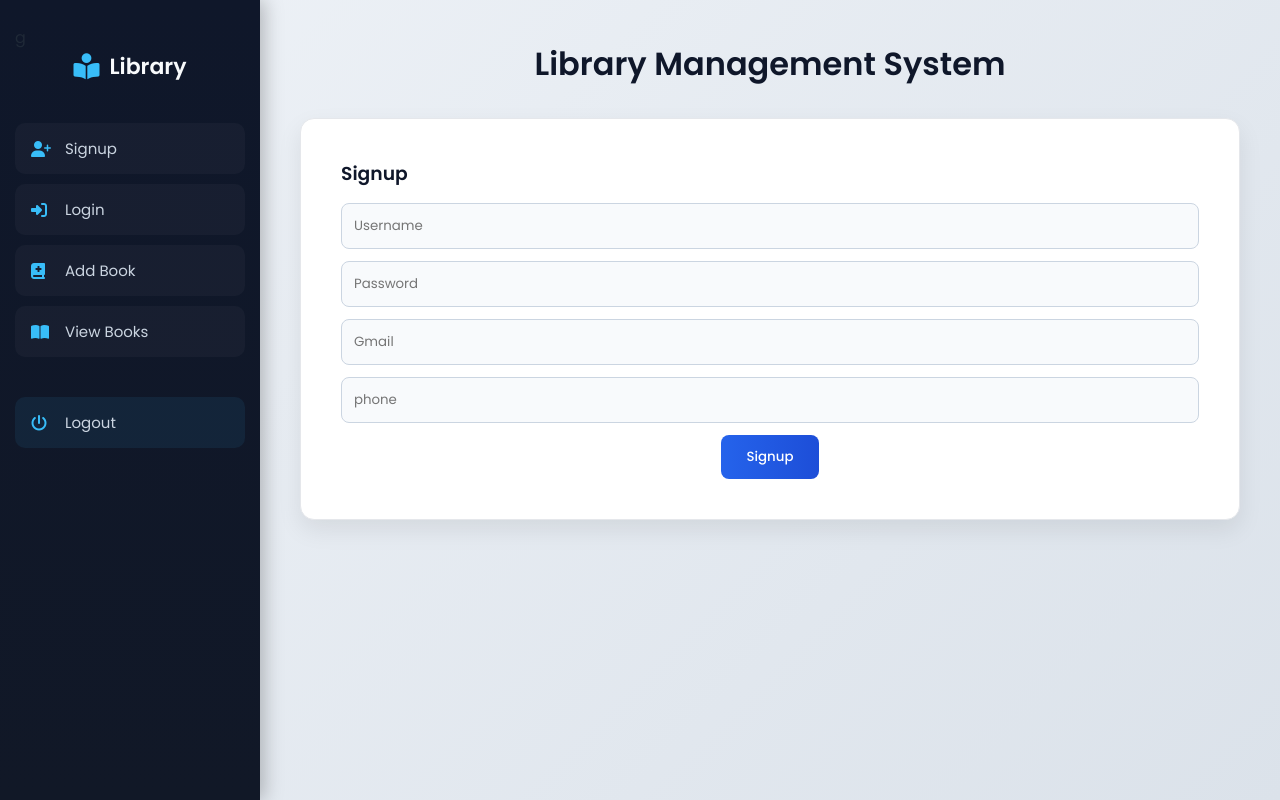
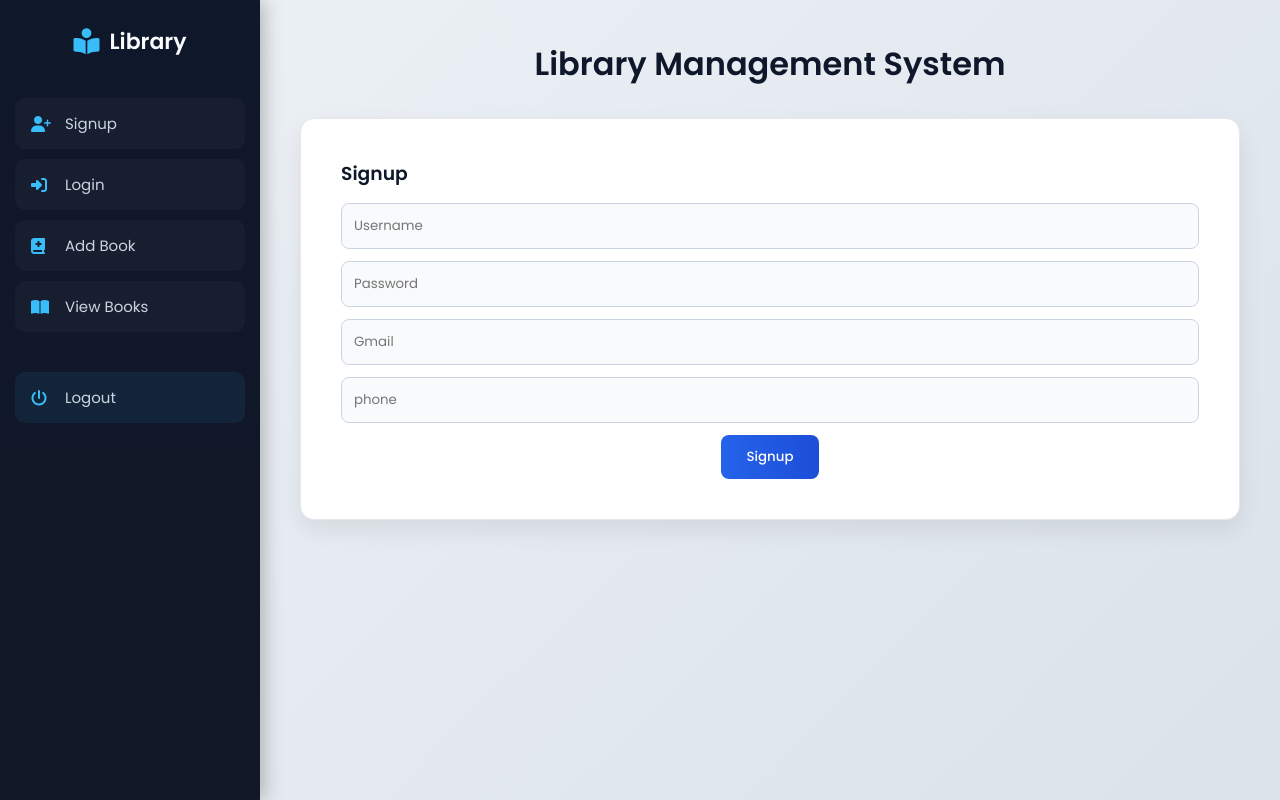
Before and after one commit to akshaii7/lms, a plain HTML site: page index.html in a window 1280 px wide. Drawn offline with Linux system fonts and the light colour scheme; no server answers.

Commit message:
edit again

```diff
--- a/index.html
+++ b/index.html
@@ -17,7 +17,7 @@
 <body>
 
 <!-- Sidebar -->
-<div class="sidebar">g
+<div class="sidebar">
     <div class="logo">
         <i class="fas fa-book-reader"></i>
         <span>Library</span>
```
